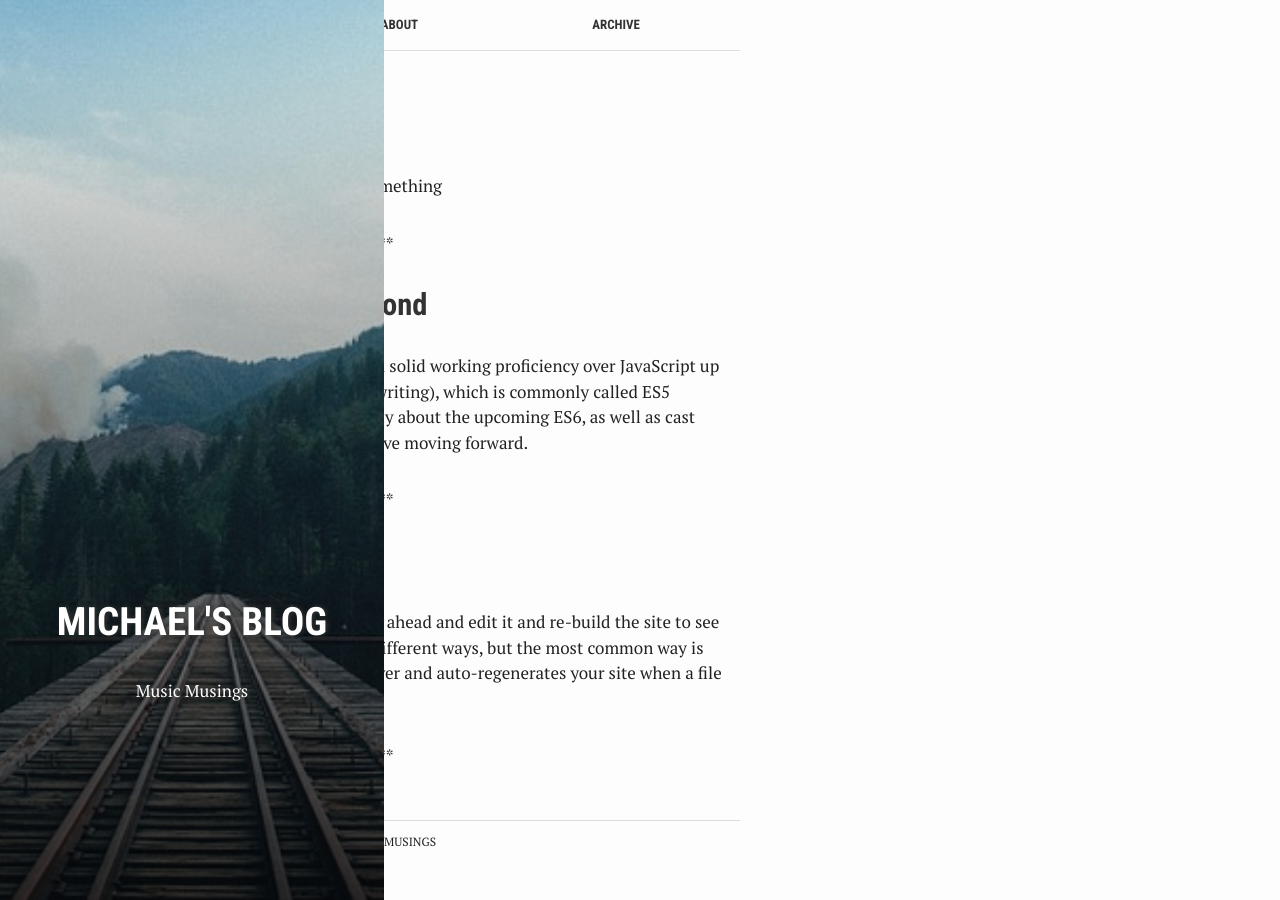
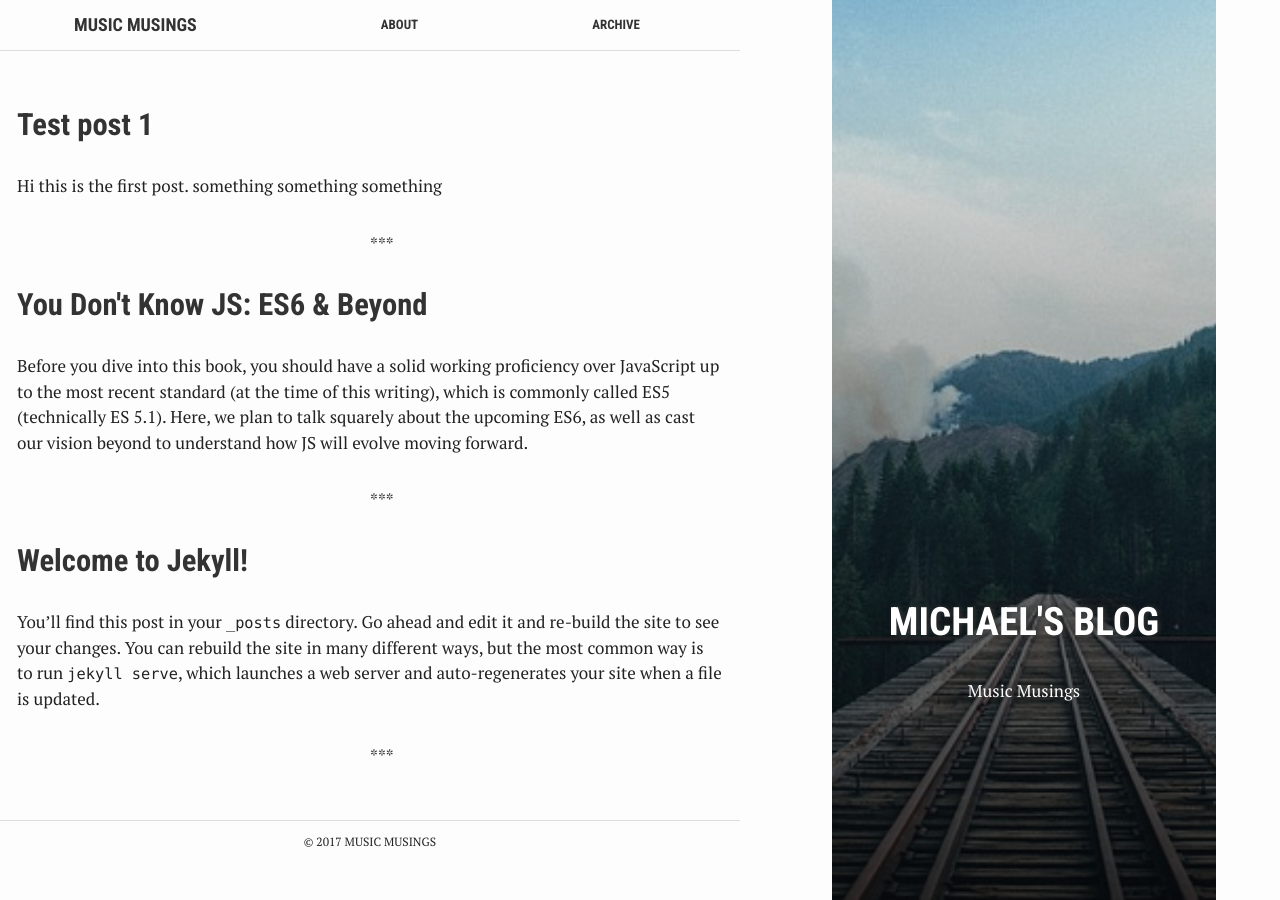
Before and after one commit to moke8198/moke8198.github.io, a Jekyll site: the page built from index.html, in a window 1280 px wide. Built offline with Jekyll 4.4.1, drawn with Linux system fonts in a browser that asks for light colours.

Commit message:
Update _variables.scss

```diff
--- a/assets/_sass/_variables.scss
+++ b/assets/_sass/_variables.scss
@@ -7,7 +7,7 @@ $aside-width: 30%;
 $content-wrapper-width: 62%;
 $article-max-width: 740px;
 $post-margin-left: 0%;
-$aside-margin-left: 0%;
+$aside-margin-left: 65%;
 
 $img: "../img";
 $js: "../js";
```
